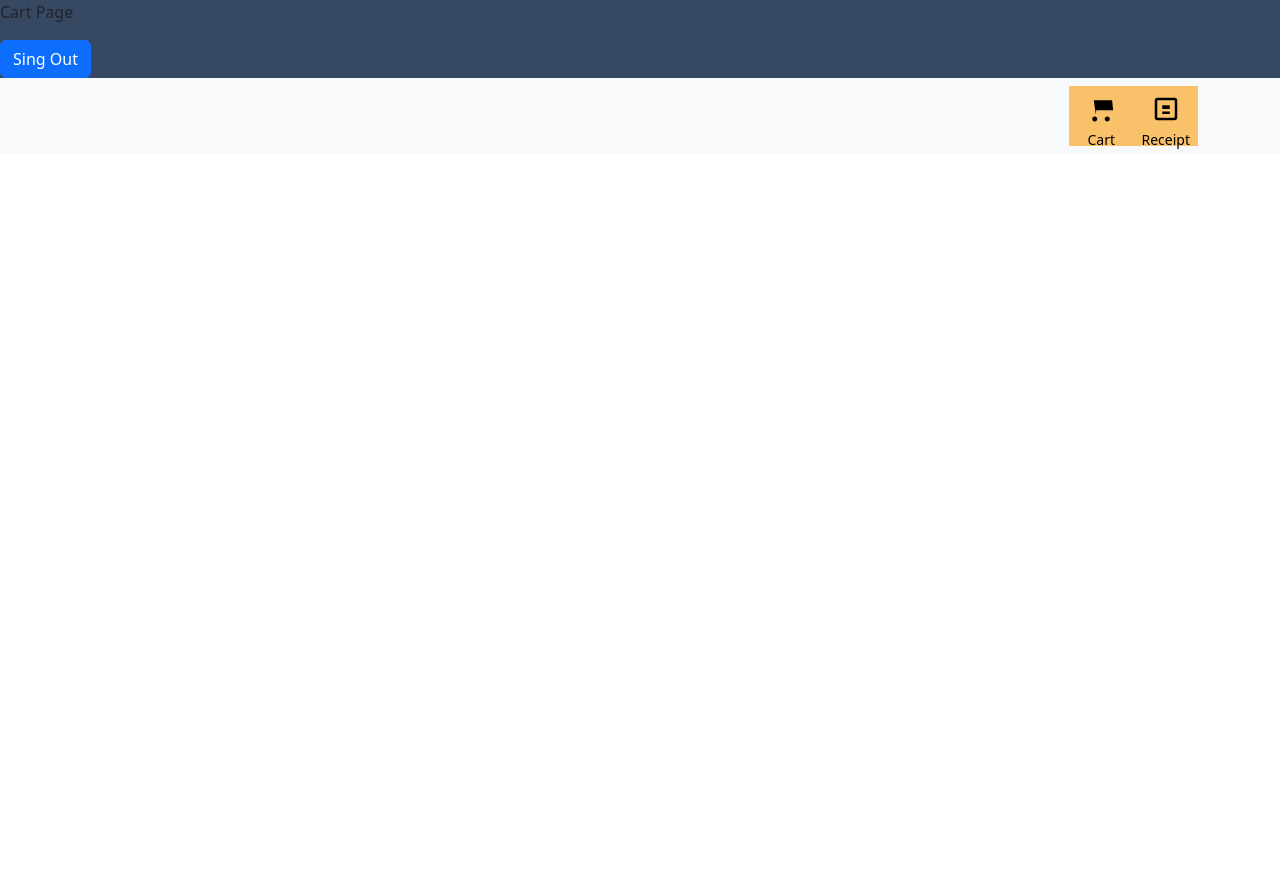
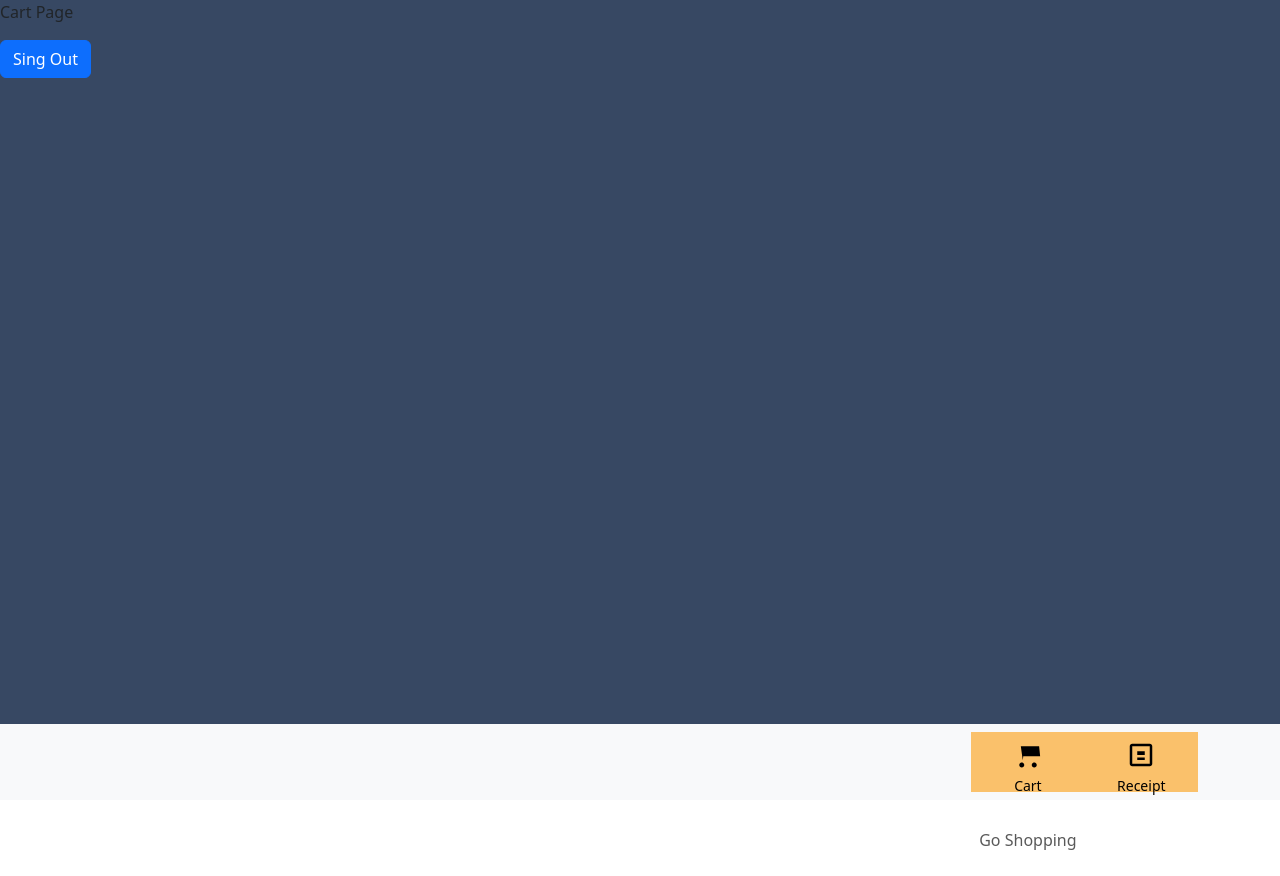
Before and after one commit to 392-f24/CommonCart, a React (Vite) app: page /profile in a window 1280 px wide. Before the commit the page ends 800 px from the top, so only its background shows below. Built offline with nearby package versions, Linux system fonts and the light colour scheme; no server answers; sample sign-in values are in the browser's storage.

Commit message:
go shopping page created

```diff
--- a/src/App.css
+++ b/src/App.css
@@ -1,4 +1,4 @@
-.App-header {
+.App {
   display: flex;
   flex-direction: column;
   min-height: 100vh;
--- a/src/App.jsx
+++ b/src/App.jsx
@@ -10,6 +10,7 @@ import './App.css';
 import Navigationbar from './components/Navigation';
 import CartPage from './Pages/cartPage';
 import ReceiptPage from './Pages/receiptPage';
+import GoShoppingPage from './Pages/GoShoppingPage';
 
 
 const App = () => {
@@ -35,6 +36,7 @@ const App = () => {
               <Routes>
                 <Route path="/" element={<CartPage />} />
                 <Route path="/receipts" element={<ReceiptPage />} />
+                <Route path="/go-shopping" element={<GoShoppingPage />}/>
                 {/* <Route path="/profile" element={<ProfilePage />} /> */}
 
               </Routes>
--- /dev/null
+++ b/src/Pages/GoShoppingPage.jsx
@@ -0,0 +1,14 @@
+import { useNavigate } from 'react-router-dom';
+import { OrangeButton } from "../Components/Buttons"
+
+const GoShoppingPage = () => {
+    const navigate = useNavigate();
+    const DirectCheckList = () => {
+        navigate('/'); // TODO: navigate to the checklist page, pass data needed
+      };
+      return(
+        <OrangeButton title={"Go shopping"} onClick={DirectCheckList}/>
+      );
+
+}
+export default GoShoppingPage
--- a/src/components/Navigation.jsx
+++ b/src/components/Navigation.jsx
@@ -97,6 +97,9 @@ const Navigationbar = () => {
             />
           </Nav.Link>
 
+          <Nav.Link as={NavLink} to="/go-shopping">
+            <p>Go Shopping</p>
+          </Nav.Link>
 
         </Nav>
       </Container>
```
